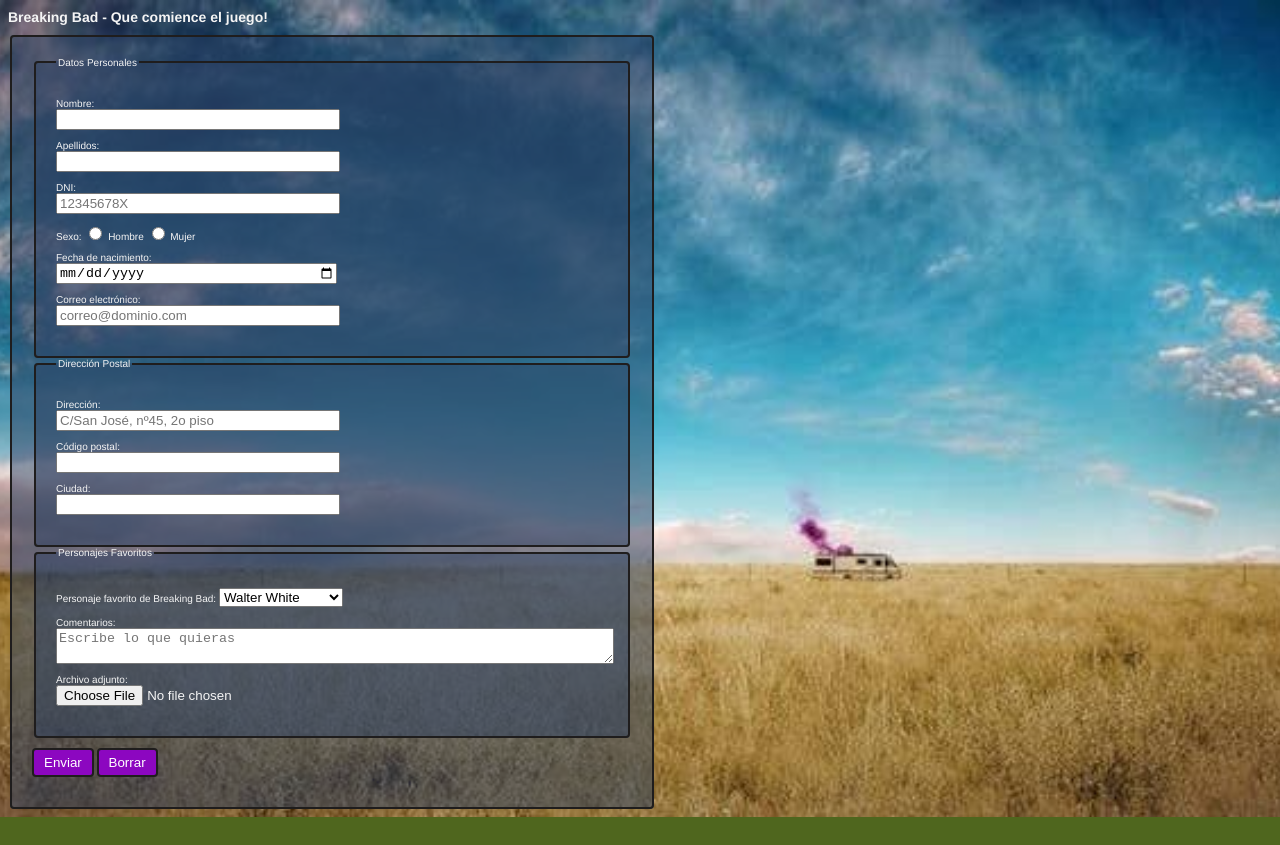
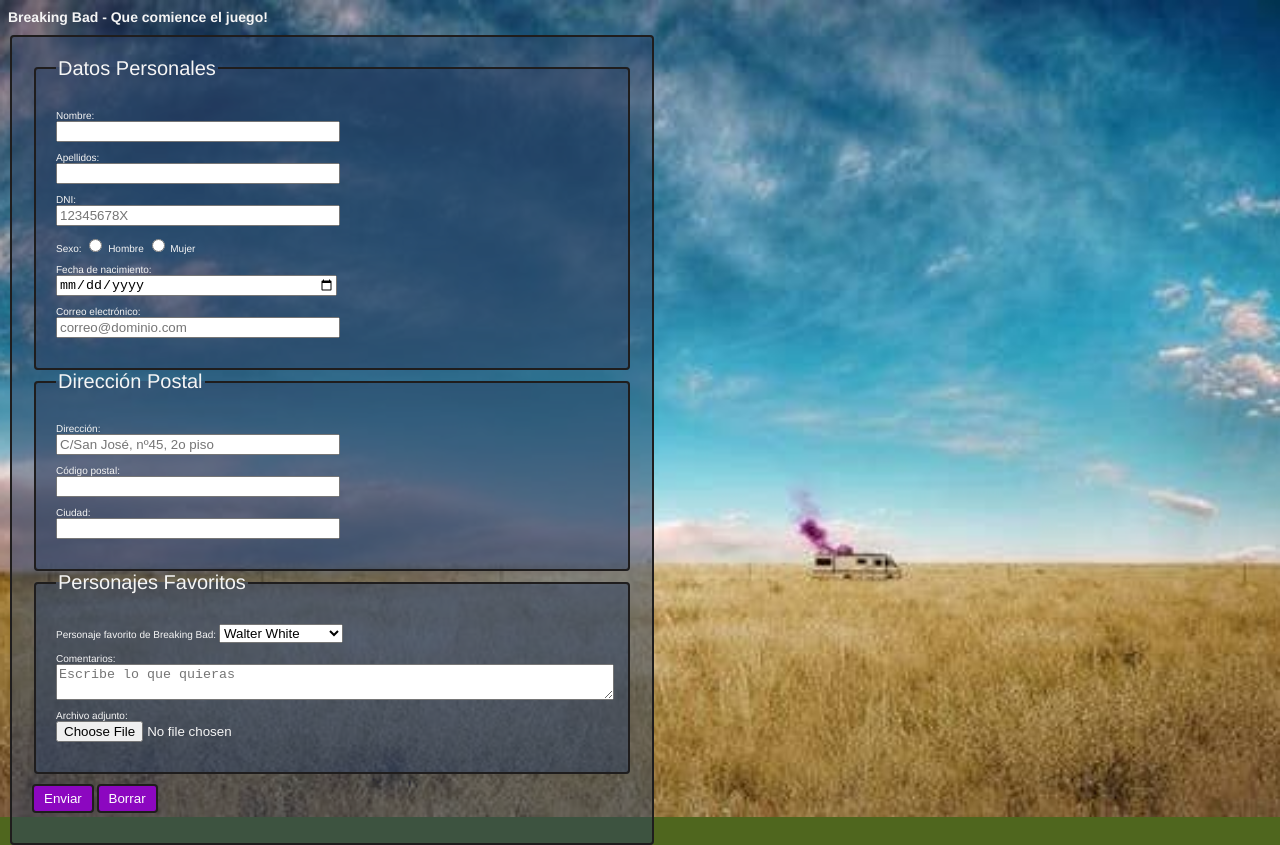
Before and after one commit to andresBella96/andresBella96.github.io, a plain HTML site: page formulario.html in a window 1280 px wide. Before the commit the page ends 817 px from the top, so only its background shows below. Drawn offline with Linux system fonts and the light colour scheme.

Commit message:
Update style.css

```diff
--- a/css/style.css
+++ b/css/style.css
@@ -55,6 +55,11 @@ fieldset.transparente {
     border-radius: 4px;
 }
 
+fieldset legend {
+    font-size: 20px;
+    color: whitesmoke;
+}
+
 /* Para mostrar los inputs en columnas menos aquellos que he puesto dentro del "not"*/
 form input:not([type="radio"]):not([type="submit"]):not([type="reset"]) {
     display: block;
@@ -78,7 +83,7 @@ input[type="reset"] {
     border-radius: 4px;
 }
 
-
+/* Sección de la tabla*/
 table {
     border-collapse: collapse;
     background-color: rgb(46, 40, 40);
@@ -141,7 +146,6 @@ td img {
     padding: 0;
 }
 
-
 /*Colores de cada grupo de celdas*/
 .bg1 { background-color: rgb(160, 199, 19); }
 .bg2 { background-color: rgb(168, 124, 165); }
```
